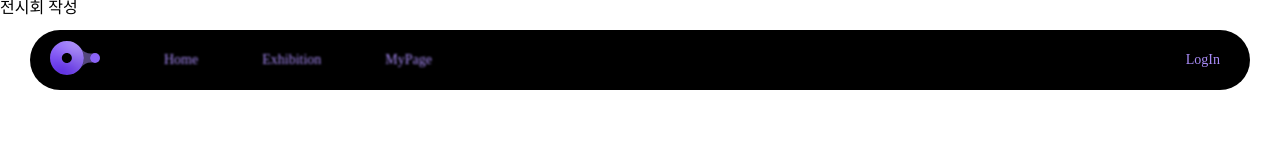
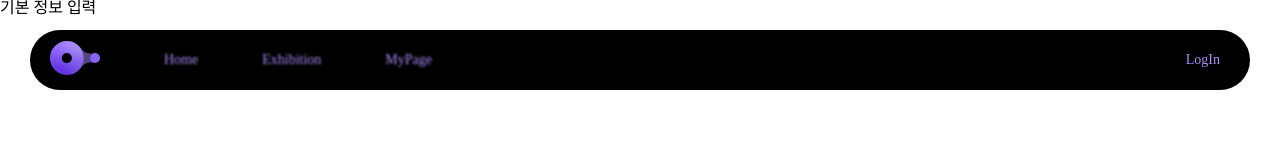
Before and after one commit to 23-2-Media-Project/front, a React (Create React App) app: page /writing in a window 1280 px wide. Shown: the top 160 px of the page. Built offline with nearby package versions, Linux system fonts and the light colour scheme; a web font is replaced by a local one.

Commit message:
feature: DefaultInfo 컴포넌트 연결

```diff
--- /dev/null
+++ b/src/components/exhibition-writing/DefaultInfo.jsx
@@ -0,0 +1,11 @@
+const DefaultInfo = () => {
+  return (
+    <>
+      <section>
+        <div>기본 정보 입력</div>
+      </section>
+    </>
+  );
+};
+
+export default DefaultInfo;
--- a/src/pages/ExhibitionWritingPage.jsx
+++ b/src/pages/ExhibitionWritingPage.jsx
@@ -1,9 +1,14 @@
 import React from "react";
 
 import "../styles/ExhibitionWritingPage.scss";
+import DefaultInfo from "../components/exhibition-writing/DefaultInfo";
 
 const ExhibitionWritingPage = () => {
-  return <div className="writing-container">전시회 작성</div>;
+  return (
+    <div className="writing-container">
+      <DefaultInfo />
+    </div>
+  );
 };
 
 export default ExhibitionWritingPage;
```
